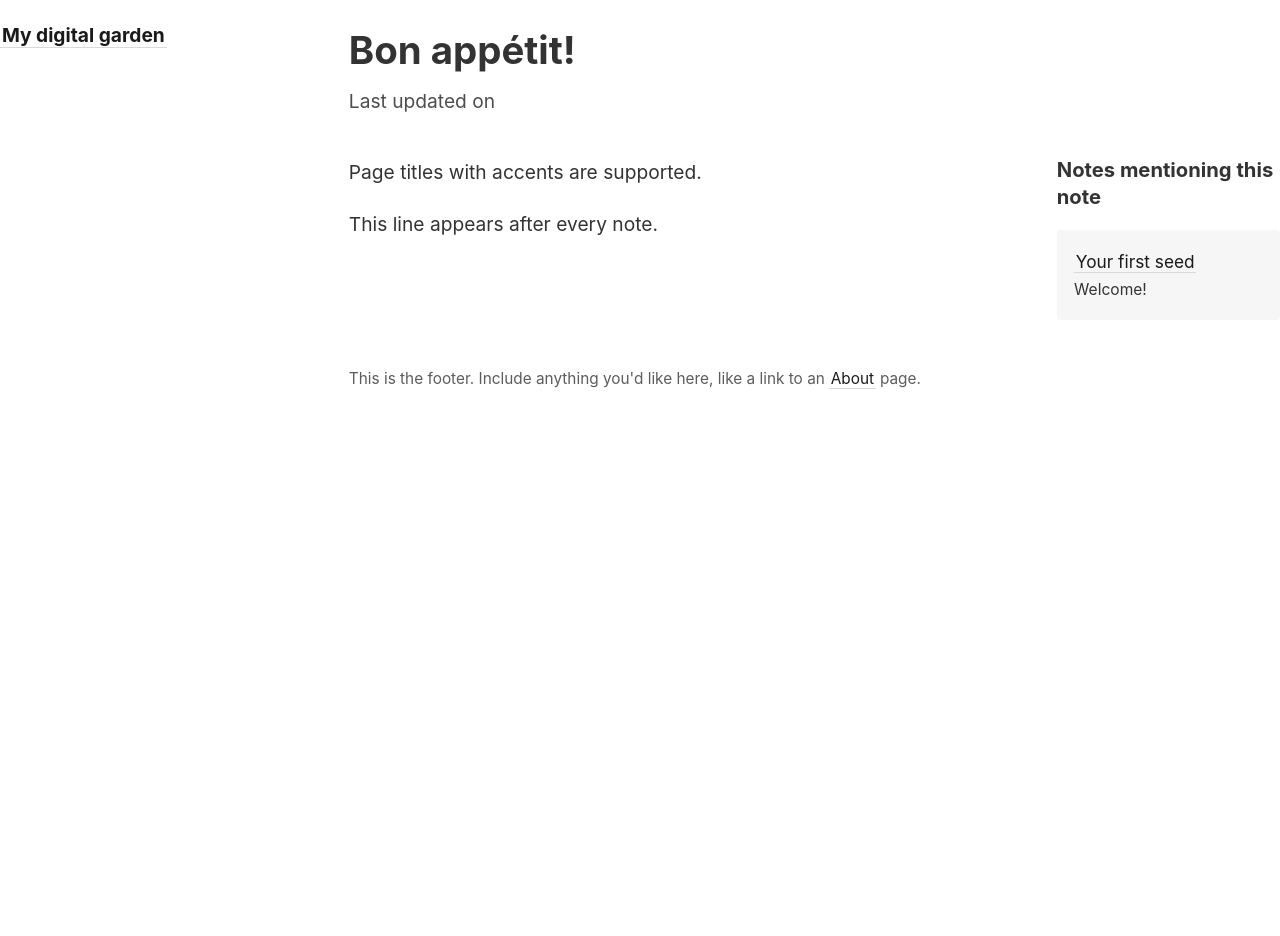
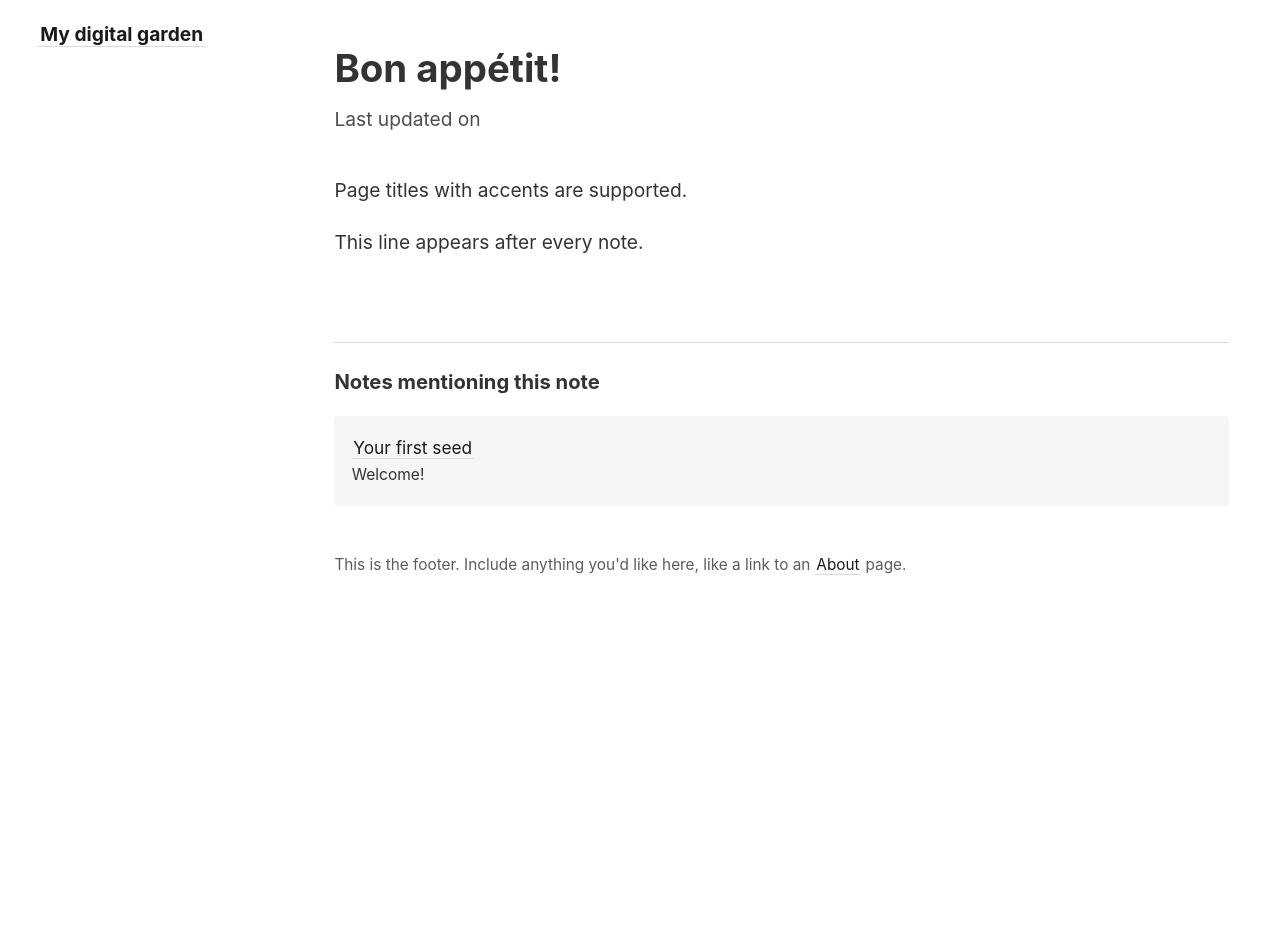
Before and after one commit to andyw-0612/andyw-0612.github.io, a Jekyll site: the page built from _notes/accents.md, in a window 1280 px wide. Built offline with Jekyll 4.4.1, drawn with Linux system fonts in a browser that asks for light colours; before the commit the page ends 900 px from its top, so only the background shows below that.

Commit message:
basic sidenav

```diff
--- a/_layouts/note.html
+++ b/_layouts/note.html
@@ -18,6 +18,7 @@
     </content>
 
     <side style="font-size: 0.9em">
+      <hr>
       <h3 style="margin-bottom: 1em">Notes mentioning this note</h3>
       {% if page.backlinks.size > 0 %}
       <div style="display: grid; grid-gap: 1em; grid-template-columns: repeat(1fr);">
--- a/_sass/_style.scss
+++ b/_sass/_style.scss
@@ -13,9 +13,10 @@
   // margin: 0 auto;
   line-height: 1.7;
   // padding: 4vh 6vw;
-  overflow-x: hidden;
+  overflow: hidden;
   color: $color-text;
   font-size: 1rem;
+  height: 100%;
   // max-width: 63em;
 
   @media (min-width: 820px) {
@@ -30,19 +31,21 @@
   justify-content: center;
   column-gap: 2em;
   height: 100vh;
-
+  padding: 2vh 3vw;
 }
 
 .side-nav{
-  flex-grow: 1;
-  flex-basis: 0;
-  height: 1;
+  flex: 0 1 260px;
 }
 
 .wrapper{
-  flex-grow: 3;
-  flex-basis: 0;
+  flex: 0 1 950px;
   overflow-y: scroll;
+  padding: 0 1vw;
+}
+
+.wrapper::-webkit-scrollbar{
+  display: none;
 }
 
 time {
@@ -126,21 +129,12 @@
   color: black !important;
 }
 
-nav {
-  margin: 1em 0 3em;
-}
-
 #notes-entry-container {
   display: grid;
   grid-gap: 2em;
   grid-template-areas:
     "content"
     "side";
-
-  @media (min-width: 1024px) {
-    grid-template-columns: 3fr 1fr;
-    grid-template-areas: "content side";
-  }
 }
 
 .backlink-box {
```
